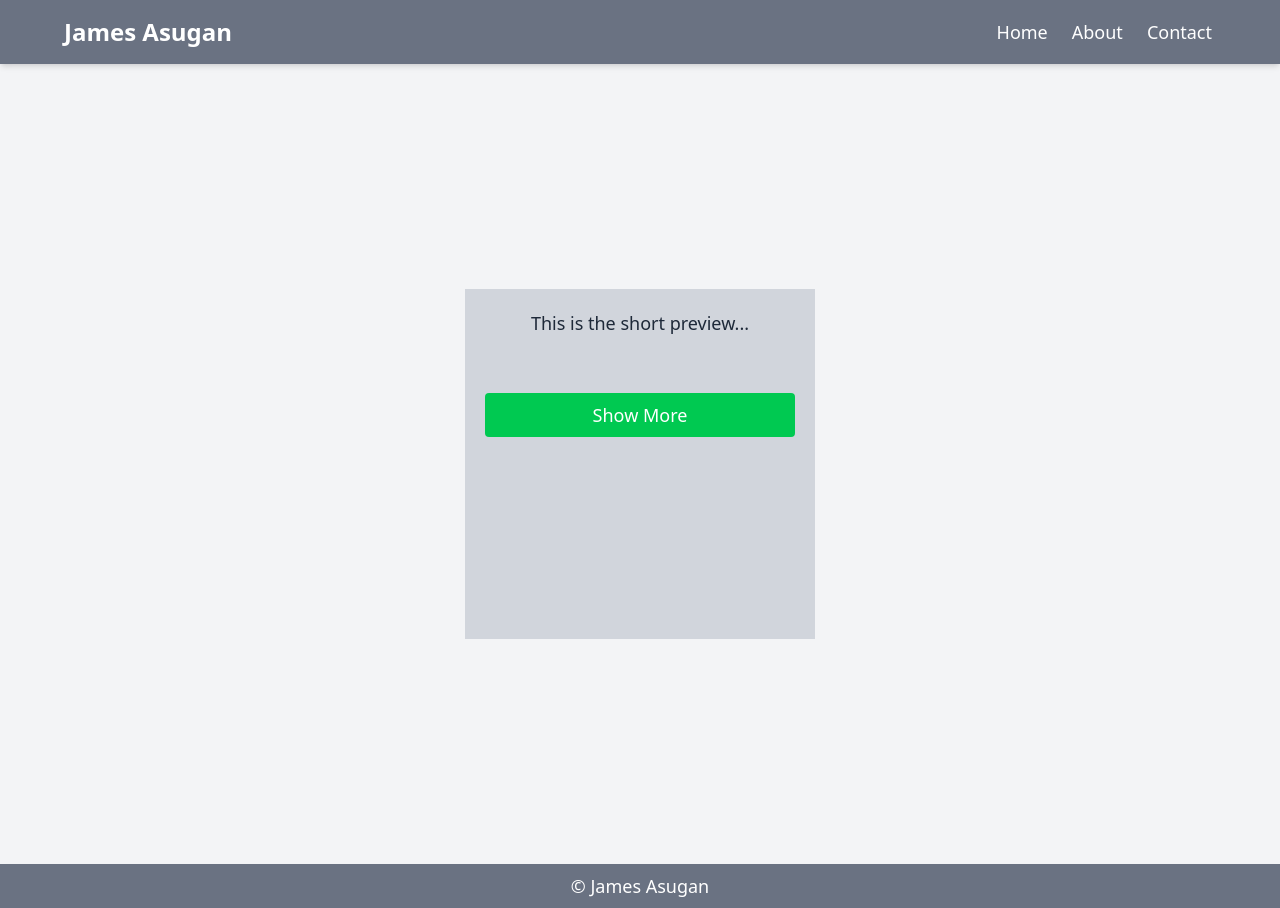
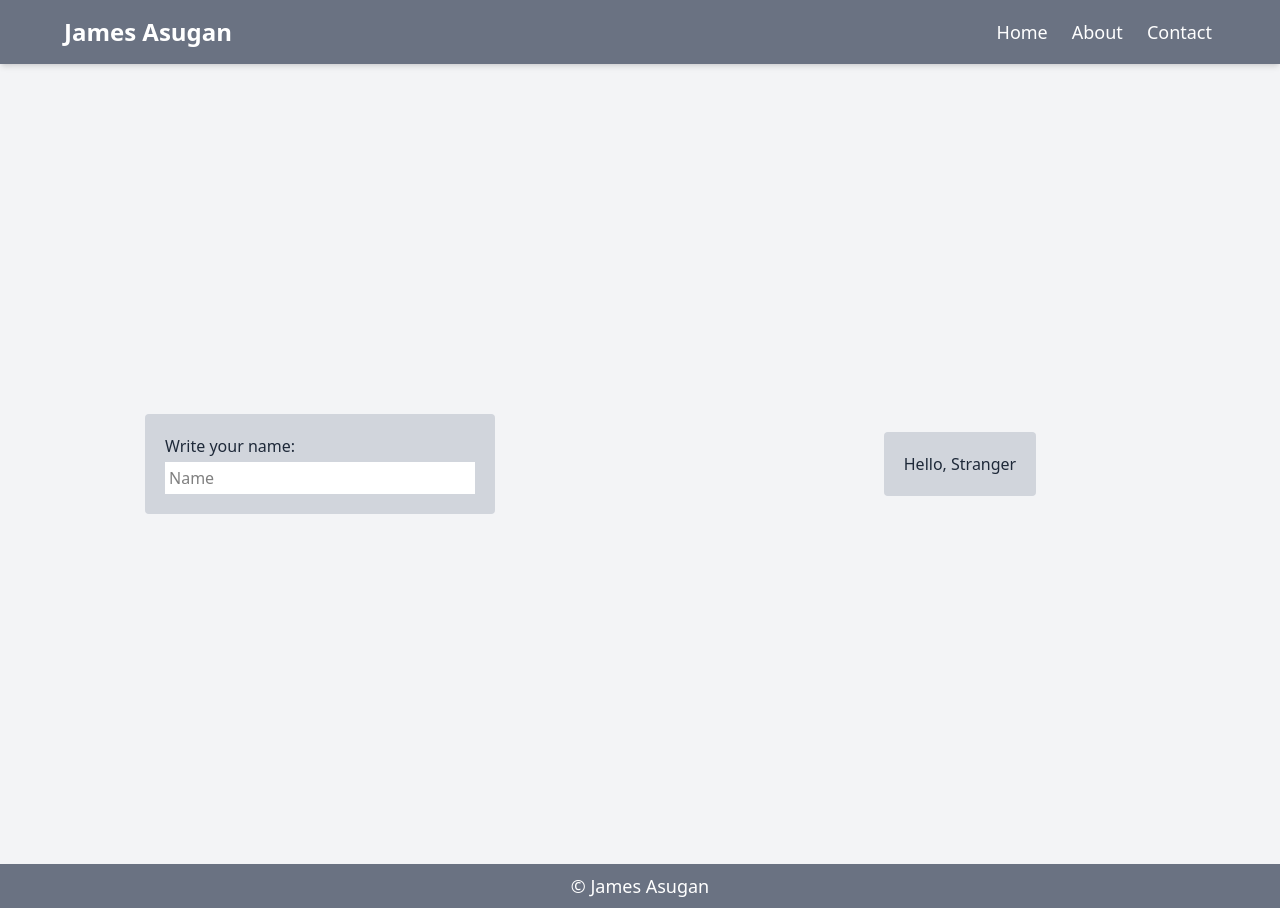
Before and after one commit to jamesasugan/100Days_of_Learning_React, a React (Vite) app: page / in a window 1280 px wide. Built offline with nearby package versions, Linux system fonts and the light colour scheme.

Commit message:
Day 17: Lift state up

```diff
--- a/src/App.jsx
+++ b/src/App.jsx
@@ -2,11 +2,13 @@ import './App.css'
 import Counter from './components/Counter.jsx';
 import Footer from './components/Footer.jsx';
 import Header from './components/Header.jsx';
+import InputName from './components/InputName.jsx';
 import NameInput from './components/NameInput.jsx';
 import NewForm from './components/newForm.jsx';
 import Profile from './components/Profile.jsx';
 import ShowMore from './components/ShowMore.jsx';
 import ToggleBox from './components/ToggleBox.jsx';
+import UserInfo from './components/UserInfo.jsx';
 
 function App() {
   const name = "James Asugan";
@@ -25,7 +27,8 @@ function App() {
            {/* <NameInput /> */}
            {/* <NewForm /> */}
            {/* <ToggleBox /> */}
-           <ShowMore />
+           {/* <ShowMore /> */}
+           <UserInfo />
         </main>
         <Footer />
 
--- /dev/null
+++ b/src/components/DisplayMessage.jsx
@@ -0,0 +1,11 @@
+const DisplayMessage = ({name}) => {
+  return (
+    <section className="w-full h-screen flex justify-center items-center">
+        <div className="bg-gray-300 p-5 rounded">
+            <h1>Hello, {name || "Stranger"} </h1>
+        </div>
+    </section>
+  )
+}
+
+export default DisplayMessage
--- /dev/null
+++ b/src/components/InputName.jsx
@@ -0,0 +1,12 @@
+const InputName = ({name, setName}) => {
+  return (
+    <section className="w-full h-screen flex justify-center items-center">
+        <div className="bg-gray-300 p-5 w-[350px] h-[100px] rounded flex flex-col space-y-1">
+            <label htmlFor="name">Write your name:</label>
+            <input type="text" className="bg-white text-black p-1" placeholder="Name" value={name} name="name" onChange={(e) => setName(e.target.value)} />
+        </div>
+    </section>
+  )
+}
+
+export default InputName
--- /dev/null
+++ b/src/components/UserInfo.jsx
@@ -0,0 +1,15 @@
+import { useState } from "react"
+import DisplayMessage from "./DisplayMessage";
+import InputName from "./InputName";
+
+const UserInfo = () => {
+    const [name, setName] = useState('');
+    return (
+        <>
+            <InputName name={name} setName={setName} />
+            <DisplayMessage name={name} />
+        </>
+    )
+}
+
+export default UserInfo
```
